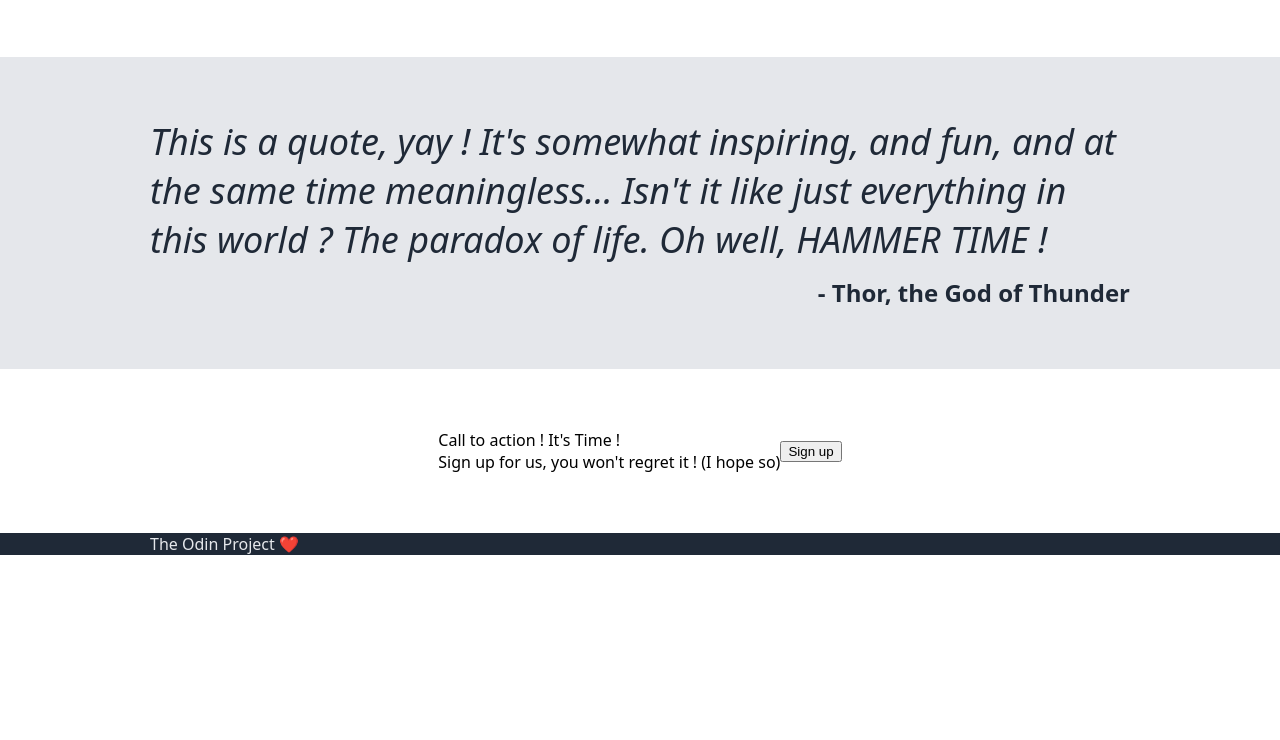
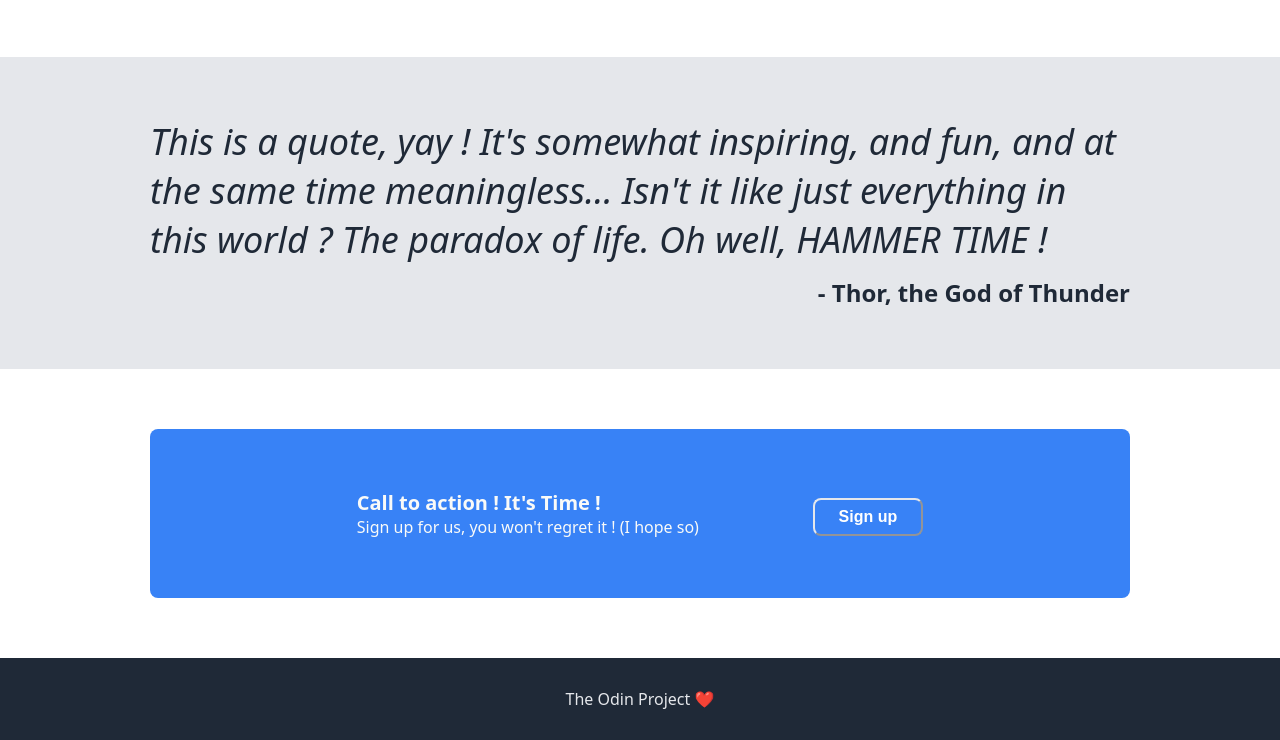
Before and after one commit to bfeir/Odin-Landing-Page, a plain HTML site: page index.html in a window 1280 px wide. Shown: the part 1227-1967 px from the top of the page. Before the commit the page ends 1782 px from the top, so only its background shows below. Drawn offline with Linux system fonts and the light colour scheme.

Commit message:
finishing footer and CTA

```diff
--- a/index.html
+++ b/index.html
@@ -61,7 +61,7 @@
             <div class="CTA-title">Call to action ! It's Time !</div>
             <div class="CTA-paragraph">Sign up for us, you won't regret it ! (I hope so)</div>
         </div>
-        <div class="CTA-button"><button>Sign up</button></div>
+        <div><button class="CTA-button">Sign up</button></div>
     </div>
 
     <div class="footer">
--- a/style.css
+++ b/style.css
@@ -110,9 +110,33 @@ h1, p {
 .CTA {
     margin-top: 60px;
     margin-bottom: 60px;
+    margin-left: 150px;
+    margin-right: 150px;
+    padding: 60px;
+    border-radius: 8px;
     display: flex;
-    justify-content: center;
+    justify-content:space-around;
     align-items: center;
+    background-color: #3882F6;
+    color: #f9faf8;
+}
+
+.CTA-title {
+    font-weight: bold;
+    font-size: 20px;
+}
+
+.CTA-button {
+    border-radius: 8px;
+    border-color: #e5e7eb;
+    background: #3882F6;
+    color: white;
+    padding: 8px 24px;
+    margin-top: 8px;
+    text-align: center;
+    display: inline-block;
+    font-size: 16px;
+    font-weight: bold;
 }
 
 .header .links {
@@ -128,3 +152,11 @@ h1, p {
     padding-left: 150px;
     padding-right: 150px;
 }
+
+.footer {
+    display: flex;
+    justify-content: center;
+    align-items: center;
+    padding-top: 30px;
+    padding-bottom: 30px;
+}
```
